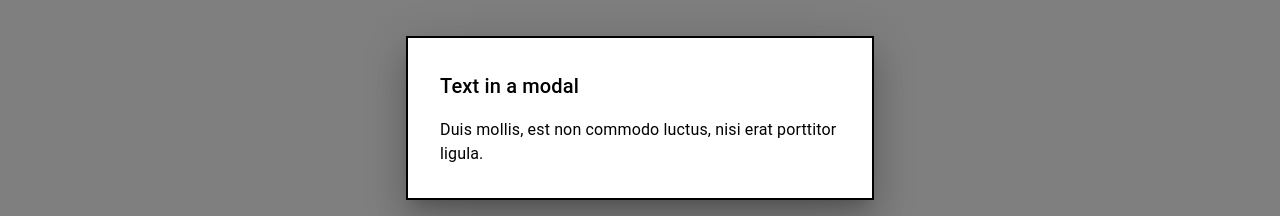
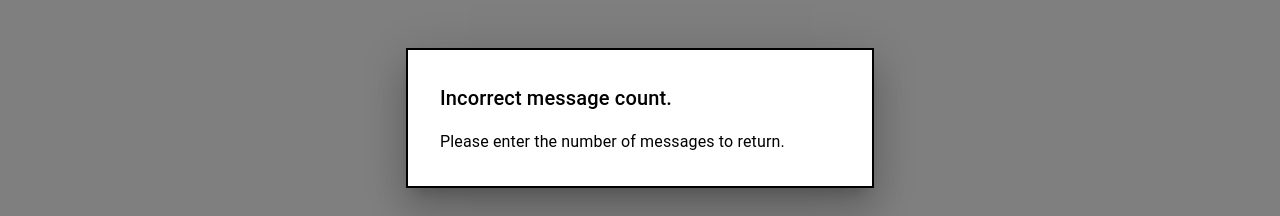
Before and after one commit to dasunpubudumal/rabbitmq-messages-management, a React (Create React App) app in the folder client/: page /1/queues/1 in a window 1280 px wide. Both pictures are taken after a click on the button "GET MESSAGES". Shown: the part 282-498 px from the top of the page. Built offline with nearby package versions, Linux system fonts and the light colour scheme; no server answers.

Commit message:
Fix incorrect message count in Queue component and update modal text

```diff
--- a/client/src/components/Queue.js
+++ b/client/src/components/Queue.js
@@ -53,10 +53,10 @@ export default function Queue() {
       >
         <Box sx={style}>
           <Typography id="modal-modal-title" variant="h6" component="h2">
-            Text in a modal
+            Incorrect message count.
           </Typography>
           <Typography id="modal-modal-description" sx={{ mt: 2 }}>
-            Duis mollis, est non commodo luctus, nisi erat porttitor ligula.
+            Please enter the number of messages to return.
           </Typography>
         </Box>
       </Modal>
```
Also changed, not shown: 1 other file (tests, documents, lock files or other folders).
